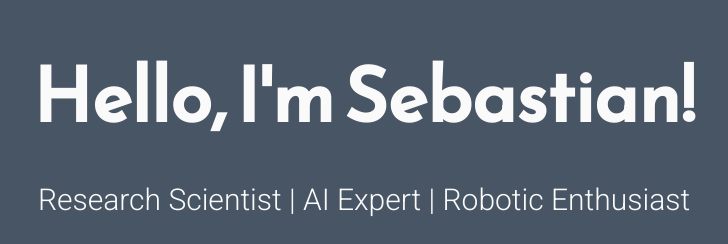
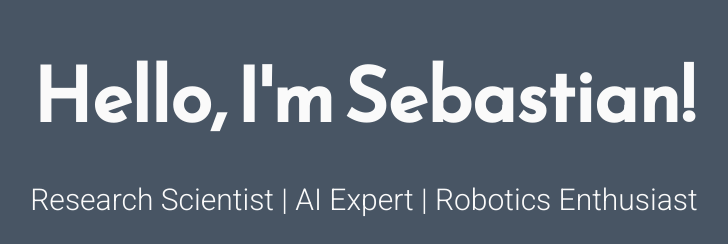
Before and after one commit to sebastian-kleinschmidt/sebastian-kleinschmidt.github.io, a plain HTML site: page index.html in a window 1280 px wide. Shown: the part 217-461 px from the top of the page, without its empty margins (276-1004 px from the left). Drawn offline with Linux system fonts and the light colour scheme.

Commit message:
Update index.html
Style: Typo fix

Corrects a typo in "robotics enthusiast"

```diff
--- a/index.html
+++ b/index.html
@@ -26,7 +26,7 @@
 <body>
 	<main>
 		<div class="intro">Hello, I'm Sebastian!</div>
-		<div class="tagline">Research Scientist | AI Expert | Robotic Enthusiast</div>
+		<div class="tagline">Research Scientist | AI Expert | Robotics Enthusiast</div>
 		<!-- Find your icons from here - https://fontawesome.com/icons?d=gallery&s=brands -->
 		<div class="icons-social">
 			<a target="_blank" href="https://github.com/eyeonai"><i class="fab fa-github"></i></a>
```
